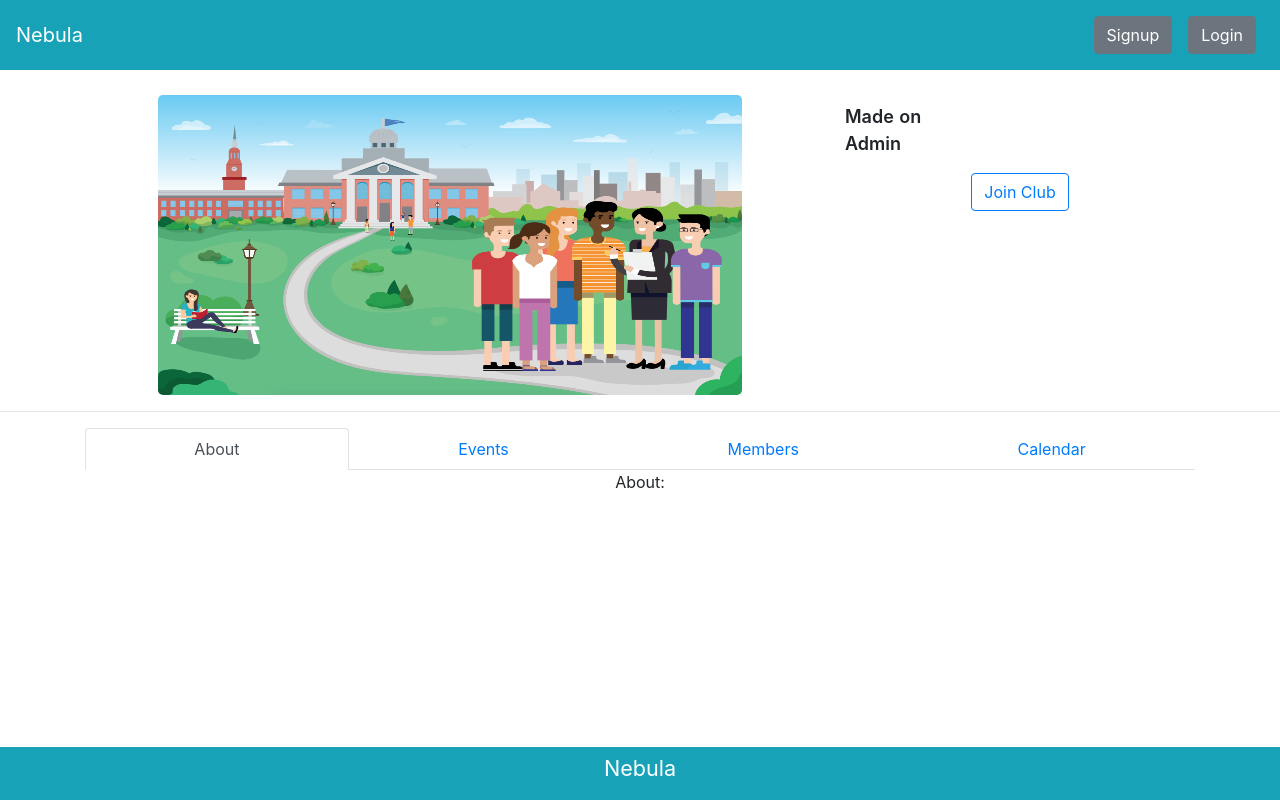
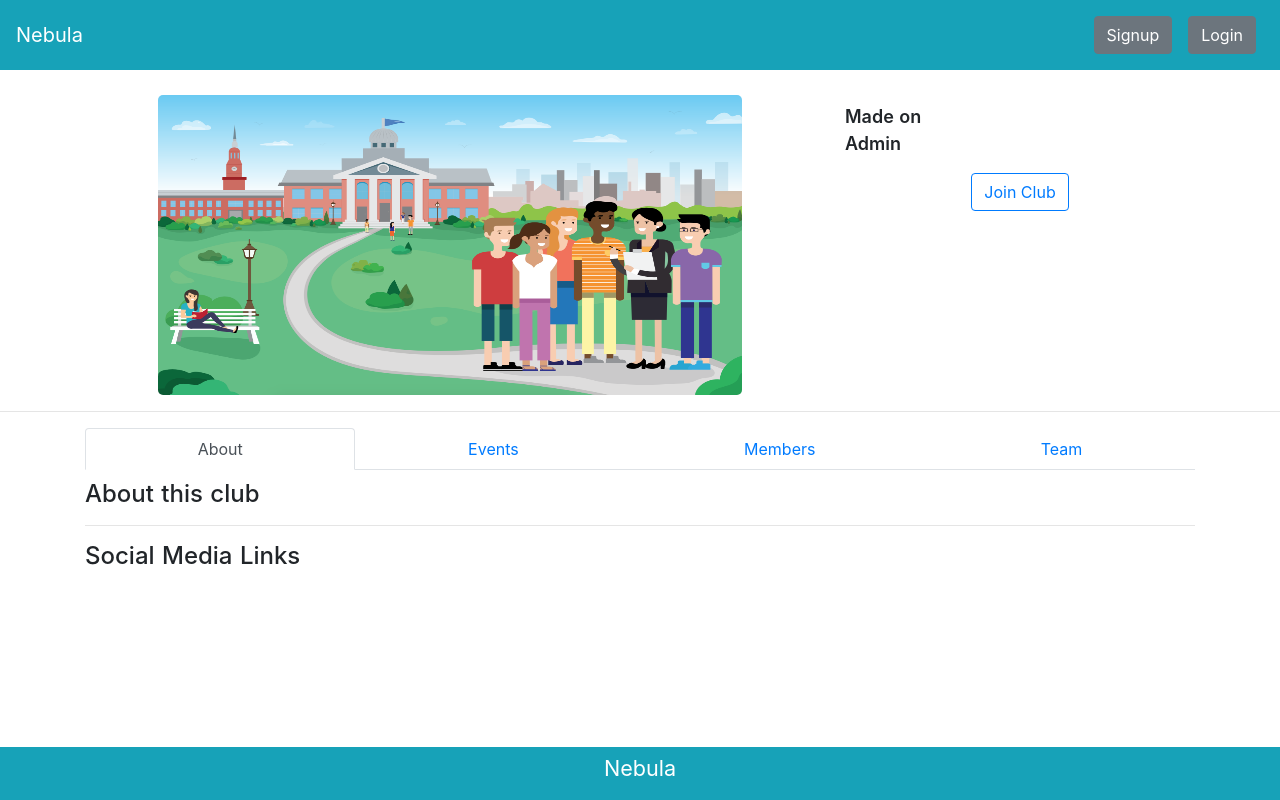
Before and after one commit to Bot-Academia/Nebula-Frontend, a Nuxt app: page /club/1 in a window 1280 px wide. Built offline with nearby package versions, Linux system fonts and the light colour scheme; no server answers.

Commit message:
club create form fix
Signed-off-by: Vinayak Sharma <vinayaksh42@gmail.com>

```diff
--- a/components/club/about.vue
+++ b/components/club/about.vue
@@ -1,7 +1,19 @@
 <template>
   <div>
+    <h1>
+      About this club
+    </h1>
     <p>
-      About: {{ description }}
+      {{ description }}
+    </p>
+
+    <hr>
+
+    <h1>
+      Social Media Links
+    </h1>
+    <p>
+      {{ description }}
     </p>
   </div>
 </template>
@@ -11,3 +23,16 @@ export default {
   props: ['description']
 }
 </script>
+
+<style scoped>
+h1{
+  text-align: left;
+  font-size: 24px;
+  margin-top: 10px;
+}
+p{
+  text-align: left;
+  font-size: 18px;
+  margin-top: 10px;
+}
+</style>
--- a/components/club/calendar.vue
+++ b/components/club/team.vue
@@ -1,7 +1,7 @@
 <template>
   <div>
     <p>
-      Calendar:
+      Team info:
     </p>
   </div>
 </template>
--- a/components/createClub.vue
+++ b/components/createClub.vue
@@ -16,6 +16,7 @@
                 required
                 placeholder="Enter Club name"
               />
+              <br>
               <b-form-input
                 id="input-2"
                 v-model="form.description"
@@ -23,6 +24,40 @@
                 required
                 placeholder="Enter Club description"
               />
+              <br>
+              <h6>
+                Social Media Details:
+              </h6>
+              <b-form-input
+                id="input-2"
+                v-model="form.ircchannel"
+                type="text"
+                placeholder="Enter Club irc channel details"
+              />
+              <br>
+              <b-form-input
+                id="input-2"
+                v-model="form.instagram"
+                type="text"
+                placeholder="Enter Club instagram username"
+              />
+              <br>
+              <b-form-input
+                id="input-2"
+                v-model="form.facebook"
+                type="text"
+
+                placeholder="Enter Club facebook URL"
+              />
+              <br>
+              <b-form-input
+                id="input-2"
+                v-model="form.website"
+                type="text"
+
+                placeholder="Enter Club website URL"
+              />
+              <br>
             </b-form>
           </div>
           <b-button type="submit" variant="primary" @click="onSubmit">
@@ -43,7 +78,11 @@ export default {
     return {
       form: {
         name: '',
-        description: ''
+        description: '',
+        ircchannel: '',
+        instagram: '',
+        facebook: '',
+        website: ''
       },
       show: true
     }
--- a/pages/club/_id/index.vue
+++ b/pages/club/_id/index.vue
@@ -58,11 +58,11 @@
             Members
           </b-nav-item>
 
-          <b-nav-item v-if="selected=='Calendar'" active>
-            Calendar
+          <b-nav-item v-if="selected=='Team'" active>
+            Team
           </b-nav-item>
-          <b-nav-item v-else @click="active('Calendar')">
-            Calendar
+          <b-nav-item v-else @click="active('Team')">
+            Team
           </b-nav-item>
         </b-nav>
       </div>
@@ -79,14 +79,14 @@
 import About from '@/components/club/about.vue'
 import Events from '@/components/club/events.vue'
 import Members from '@/components/club/members.vue'
-import Calendar from '@/components/club/calendar.vue'
+import Team from '@/components/club/team.vue'
 
 export default {
   components: {
     About,
     Events,
     Members,
-    Calendar
+    Team
   },
   data () {
     return {
@@ -105,7 +105,6 @@ export default {
         this.$axios.$get(`/user/${this.club_data.admin}`)
           .then((res) => {
             this.admin = res.data
-            console.log(this.admin)
           })
       })
   },
```
